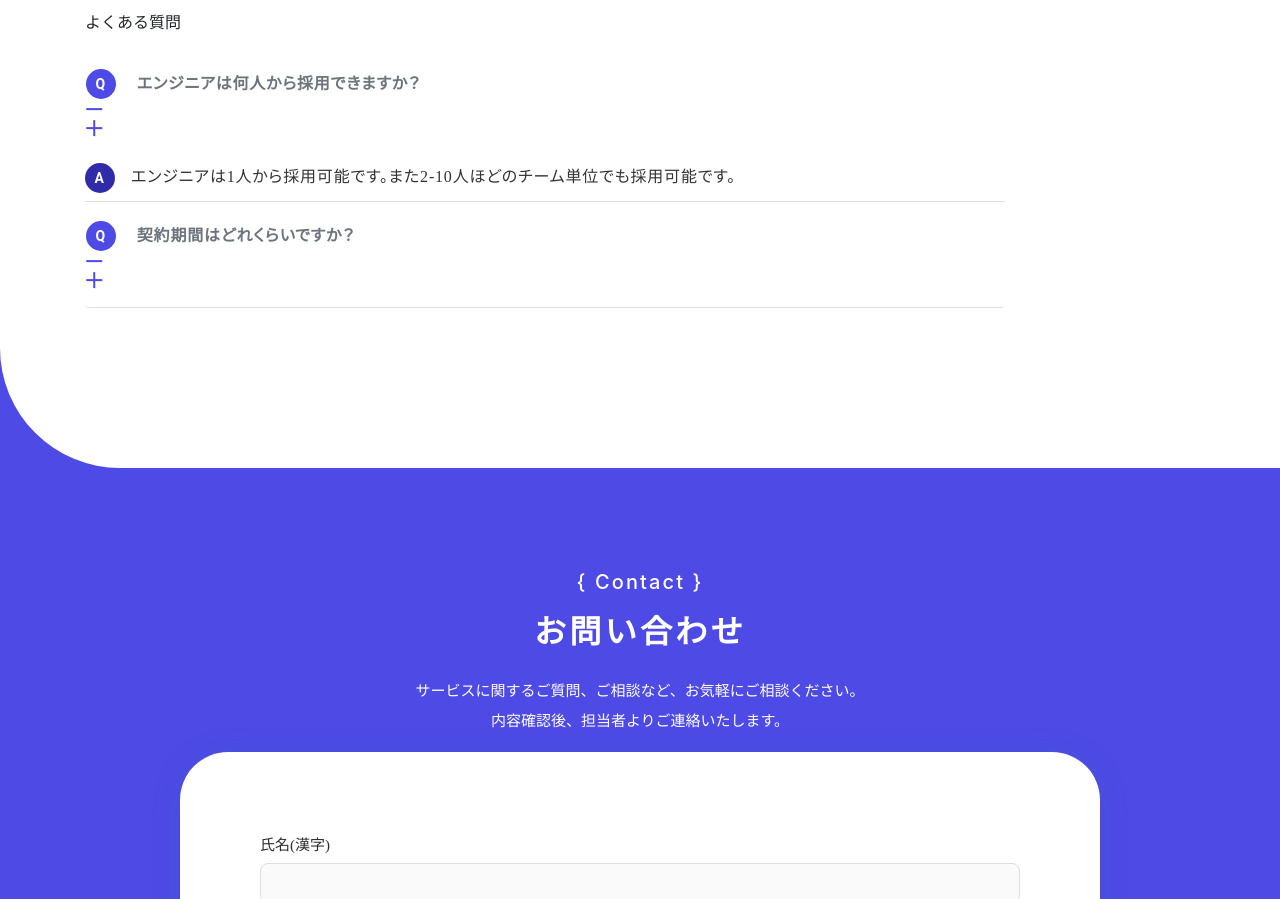
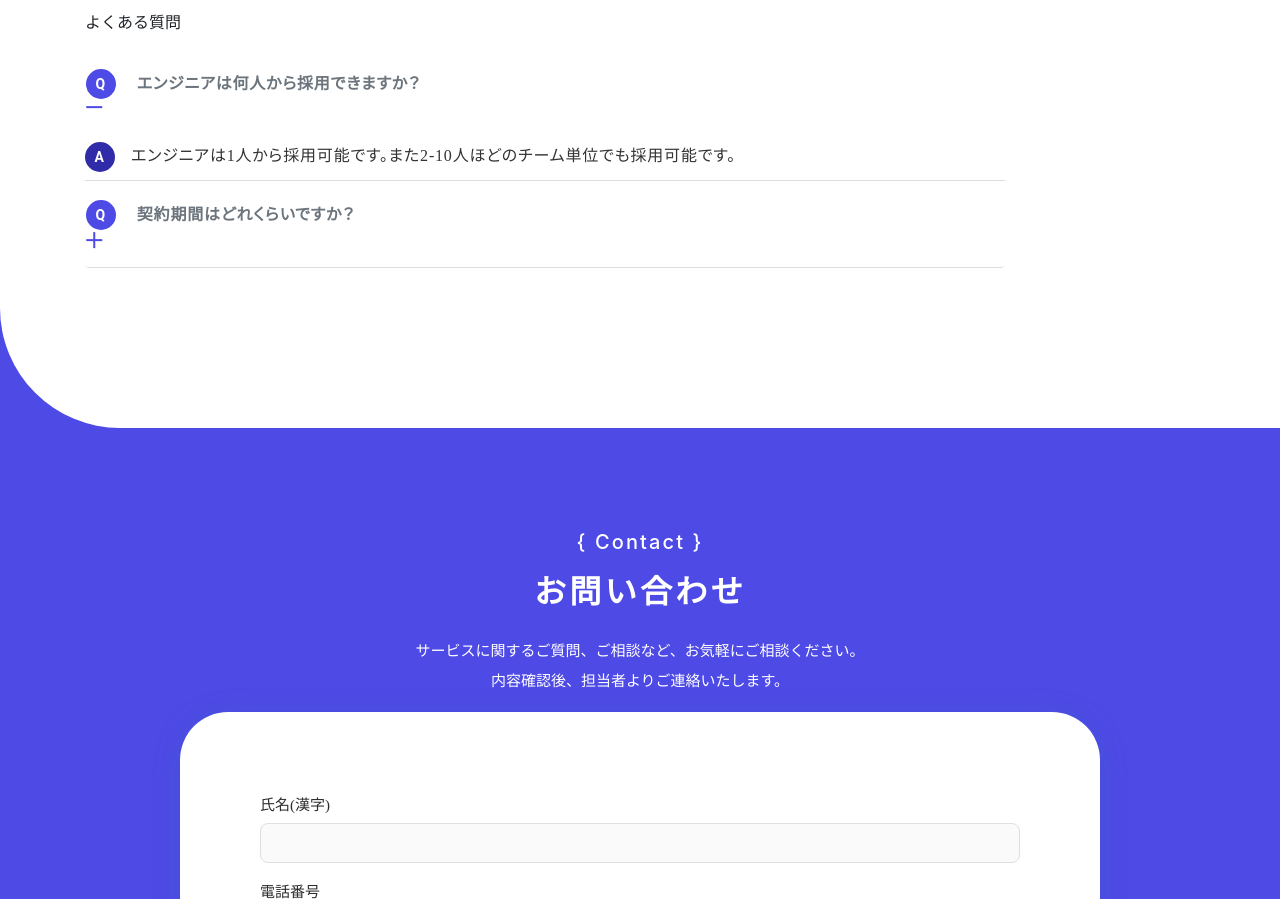
Before and after one commit to kashif-zia/Studio-Development-Hub, a React (Create React App) app: page / in a window 1280 px wide. Shown: the part 1692-2591 px from the top of the page. Built offline with nearby package versions, Linux system fonts and the light colour scheme.

Commit message:
small changes

```diff
--- a/src/components/SectionMain/style.scss
+++ b/src/components/SectionMain/style.scss
@@ -353,7 +353,21 @@
 
 
             }
+            .accordian-card-header [aria-expanded="flase"] .openIcon img{
+                display: none;
+              }
 
+              .accordian-card-header [aria-expanded="false"] .clsoeIcon img{
+                display: none;
+              }
+
+              .accordian-card-header [aria-expanded="true"] .openIcon {
+                display: none;
+              }
+
+              .accordian-card-header [aria-expanded="true"] .clsoeIcon img {
+                display: block;
+              }
             .answer {
                 background: #302CA9;
                 width: 30px;
```
